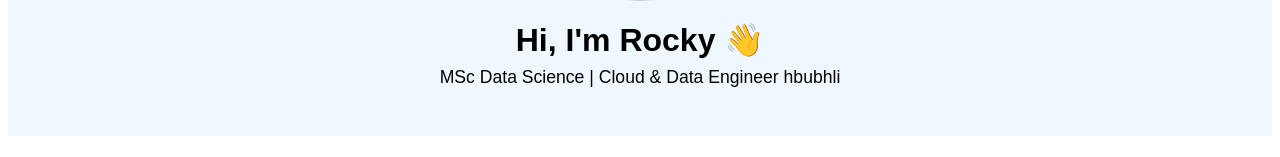
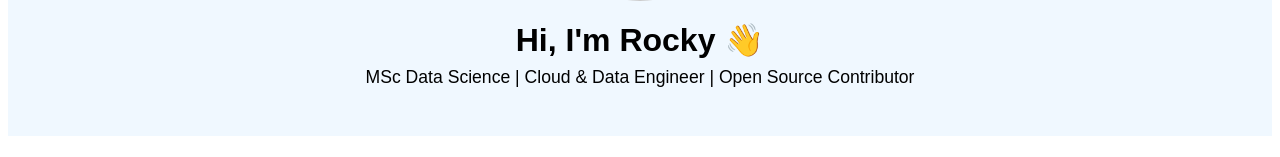
Before and after one commit to rakshak-soni/react-static-hosting, a React (Create React App) app: page / in a window 1280 px wide. Shown: the part 176-333 px from the top of the page. Built offline with nearby package versions, Linux system fonts and the light colour scheme; grey boxes are pictures that could not be loaded.

Commit message:
add in somthing hero.js

```diff
--- a/src/components/Hero.js
+++ b/src/components/Hero.js
@@ -15,7 +15,7 @@ function Hero() {
       />
       <h1 style={{ margin: '1rem 0 0.5rem' }}>Hi, I'm Rocky 👋</h1>
       <p style={{ fontSize: '1.1rem', margin: 0 }}>
-        MSc Data Science | Cloud & Data Engineer hbubhli
+        MSc Data Science | Cloud & Data Engineer | Open Source Contributor
       </p>
     </div>
   );
```
